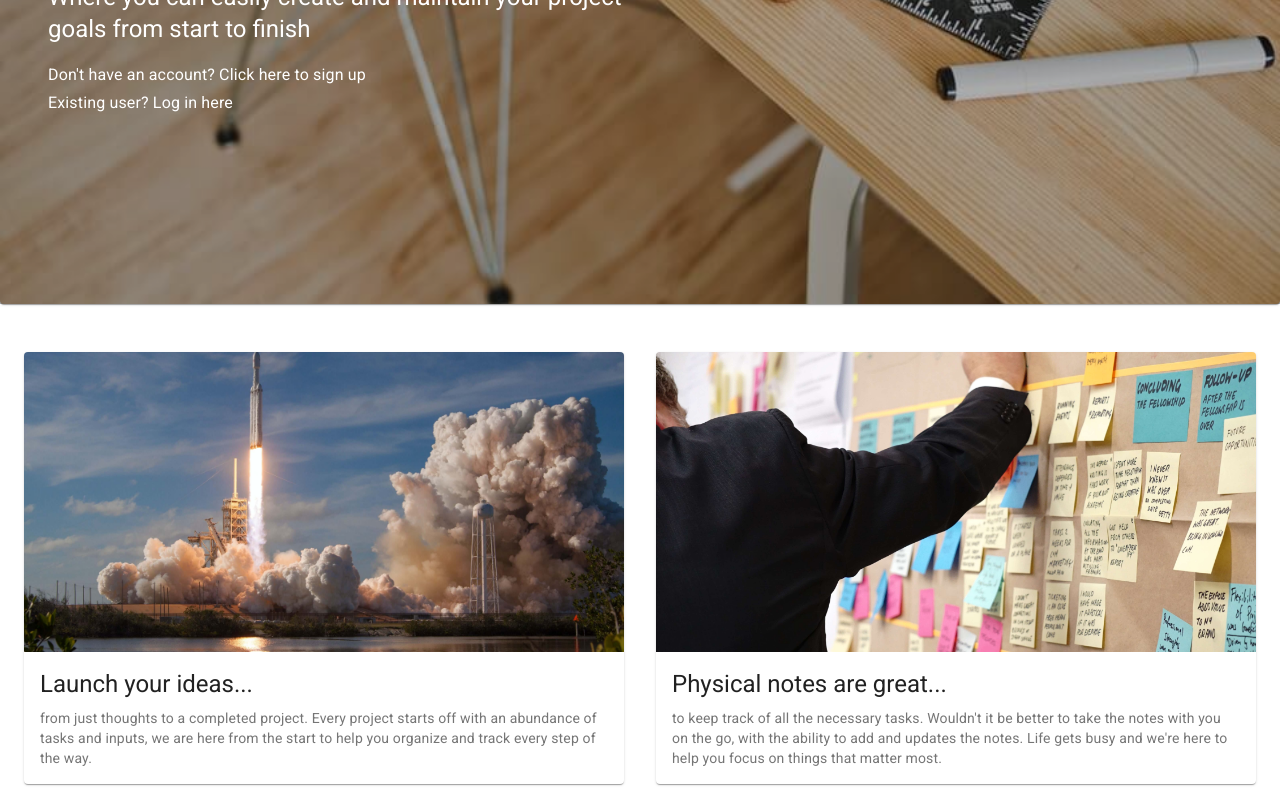
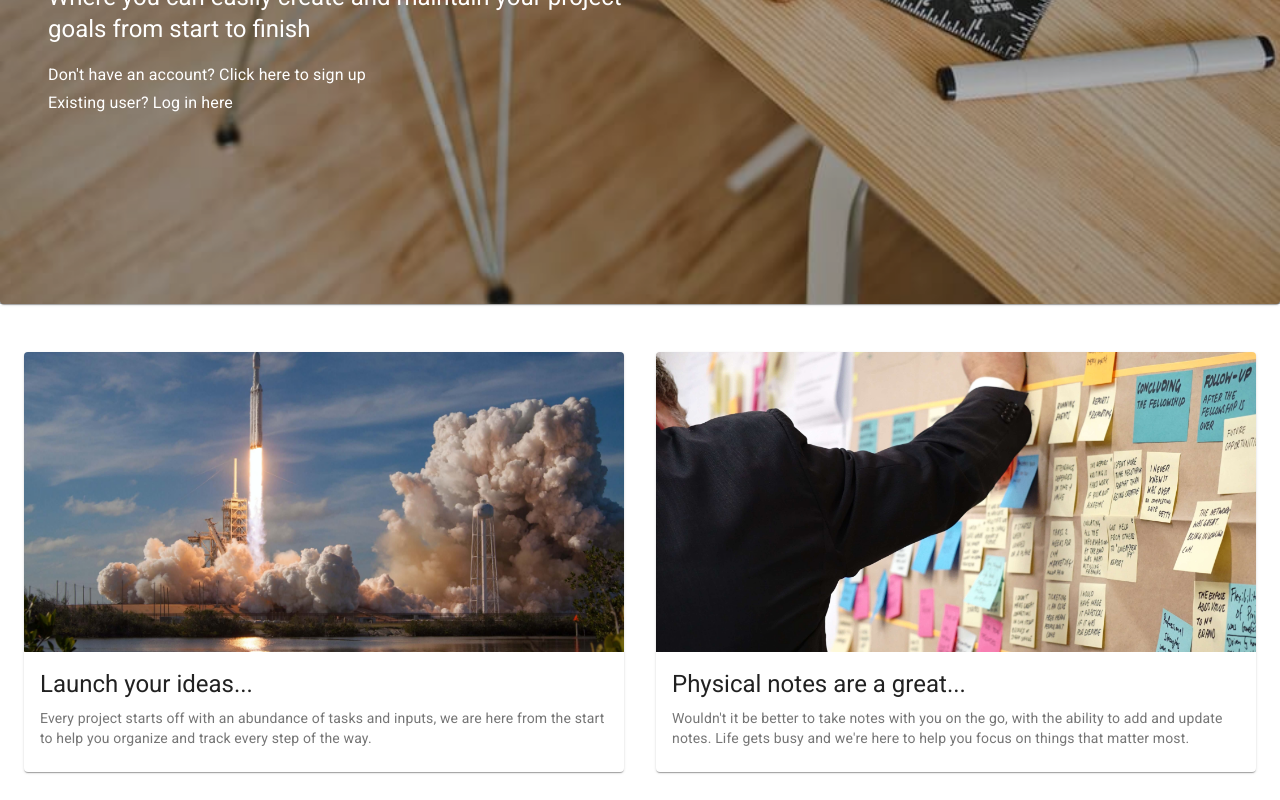
Before and after one commit to Thewa55/Project-Management-Tool, a React (Create React App) app in the folder ppmtool-react-client/: page / in a window 1280 px wide. Shown: the part 274-1074 px from the top of the page. Built offline with nearby package versions, Linux system fonts and the light colour scheme.

Commit message:
Reworded the tiles in landing page

```diff
--- a/ppmtool-react-client/src/components/LandingTiles/index.js
+++ b/ppmtool-react-client/src/components/LandingTiles/index.js
@@ -1,11 +1,8 @@
 import React from 'react';
 import { makeStyles } from '@material-ui/core/styles';
 import Card from '@material-ui/core/Card';
-import CardActionArea from '@material-ui/core/CardActionArea';
-import CardActions from '@material-ui/core/CardActions';
 import CardContent from '@material-ui/core/CardContent';
 import CardMedia from '@material-ui/core/CardMedia';
-import Button from '@material-ui/core/Button';
 import Grid from '@material-ui/core/Grid'
 import Typography from '@material-ui/core/Typography';
 import Image1 from '../../assets/images/Launch.jpg'
@@ -26,40 +23,36 @@ export default function MediaCard() {
     <>
     <Grid item xs={12} md={6}>
       <Card className={classes.root}>
-      <CardActionArea>
         <CardMedia
           className={classes.media}
           image={`${Image1}`}
-          title="Contemplative Reptile"
+          title="Ideas launching"
         />
         <CardContent>
           <Typography gutterBottom variant="h5" component="h2">
             Launch your ideas...
           </Typography>
           <Typography variant="body2" color="textSecondary" component="p">
-          from just thoughts to a completed project. Every project starts off with an abundance of tasks and inputs, we are here from the start to help you organize and track every step of the way.
+            Every project starts off with an abundance of tasks and inputs, we are here from the start to help you organize and track every step of the way.
           </Typography>
         </CardContent>
-      </CardActionArea>
       </Card>
     </Grid>
       <Grid item xs={12} md={6}>
         <Card className={classes.root}>
-      <CardActionArea>
           <CardMedia
           className={classes.media}
           image={`${Image2}`}
-          title="Contemplative Reptile"
+          title="Notes"
           />
           <CardContent>
             <Typography gutterBottom variant="h5" component="h2">
-          Physical notes are great...
+              Physical notes are a great...
             </Typography>
             <Typography variant="body2" color="textSecondary" component="p">
-          to keep track of all the necessary tasks. Wouldn't it be better to take the notes with you on the go, with the ability to add and updates the notes. Life gets busy and we're here to help you focus on things that matter most.
+              Wouldn't it be better to take notes with you on the go, with the ability to add and update notes. Life gets busy and we're here to help you focus on things that matter most.
             </Typography>
           </CardContent>
-      </CardActionArea>
         </Card>
       </Grid>
     </>
--- a/ppmtool-react-client/src/pages/Dashboard.js
+++ b/ppmtool-react-client/src/pages/Dashboard.js
@@ -1,5 +1,5 @@
 import React, { useEffect, useState } from "react";
-import { Grid, withStyles, Typography, Button } from '@material-ui/core';
+import { Grid, withStyles, Typography, Button, Container } from '@material-ui/core';
 import ProjectItems from "../components/ProjectItems"
 import { useDispatch } from 'react-redux'
 import { GET_PROJECTS } from '../actions/types'
@@ -11,7 +11,7 @@ const styles = theme => ({
       paddingBottom: "2em"
     },
     title: {
-      fontSize: "5em",
+      fontSize: "4em",
       [theme.breakpoints.down("sm")]:{
         fontSize: "3em"
       }
@@ -46,9 +46,10 @@ function Dashboard(props){
 
   return(
     <div>
+      <Container fixed>
       <Grid container direction="row" justify="center" alignItems="center">
         <Typography className={classes.title}>
-          Projects
+          Project Board
         </Typography>
         <Grid container justify="center">
           <Button variant="contained" color="primary" href="/createproject">Create Project</Button>
@@ -59,6 +60,7 @@ function Dashboard(props){
       <Grid container direction="row" justify="center" alignItems="center" className={classes.dashPadding}>
         {allProjects.map(project => (<ProjectItems key={project.id} project={project} />))}
       </Grid>
+      </Container>
     </div>
   )
 }
```
Lines whose indentation alone changed are shown as unchanged.
